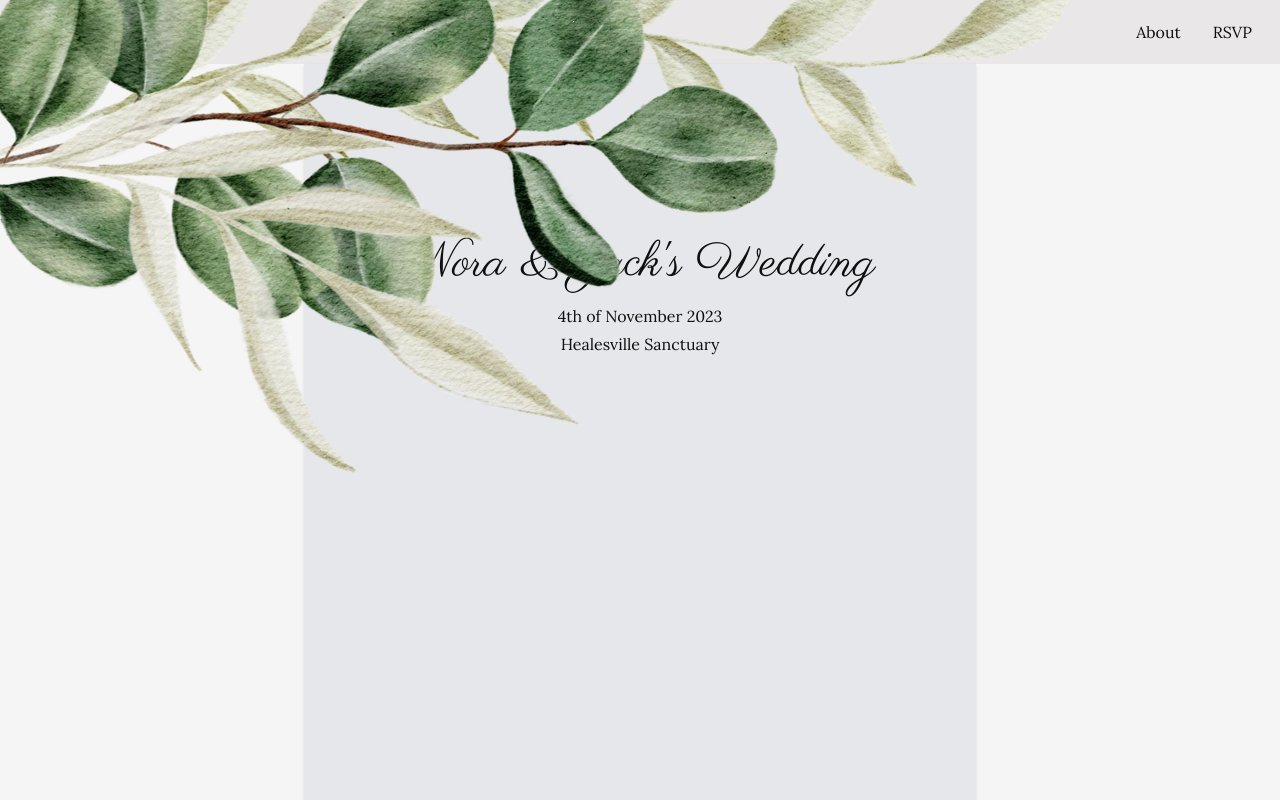
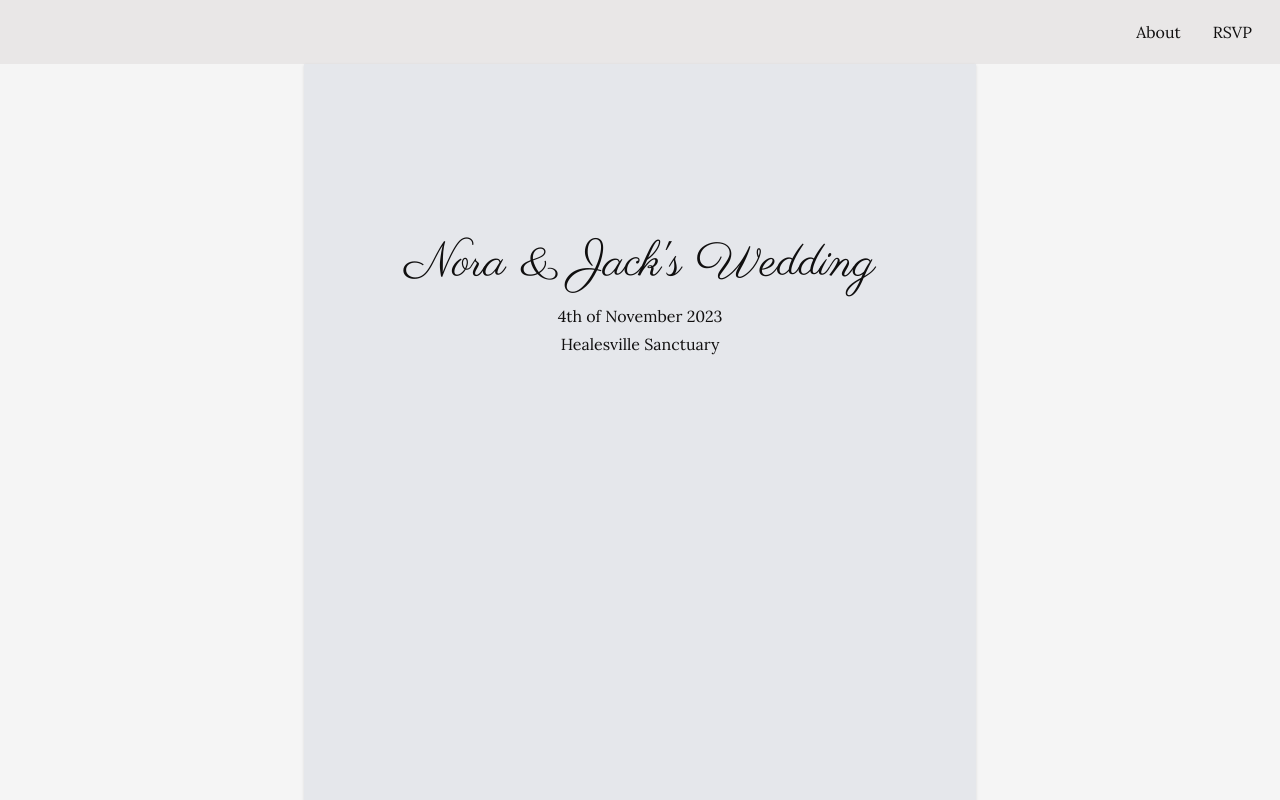
Before and after one commit to jay-aye-see-kay/wedding, a Next.js app in the folder rsvp-app/: page / in a window 1280 px wide. Built offline with nearby package versions, Linux system fonts and the light colour scheme.

Commit message:
hide image while dev

```diff
--- a/rsvp-app/src/components/page-wrapper.tsx
+++ b/rsvp-app/src/components/page-wrapper.tsx
@@ -34,12 +34,12 @@ export function PageWrapper(props: Props) {
         </div>
       </div>
 
-      <Image
-        alt=""
-        src={eucalyptusImg}
-        className="absolute"
-        style={{ transform: "translateY(-35%) translateX(-12%) rotate(170deg)" }}
-      />
+      {/* <Image */}
+      {/*   alt="" */}
+      {/*   src={eucalyptusImg} */}
+      {/*   className="absolute" */}
+      {/*   style={{ transform: "translate(-12%, calc(150px + -45vw)) rotate(170deg)" }} */}
+      {/* /> */}
 
       <>{props.children}</>
     </>
```
